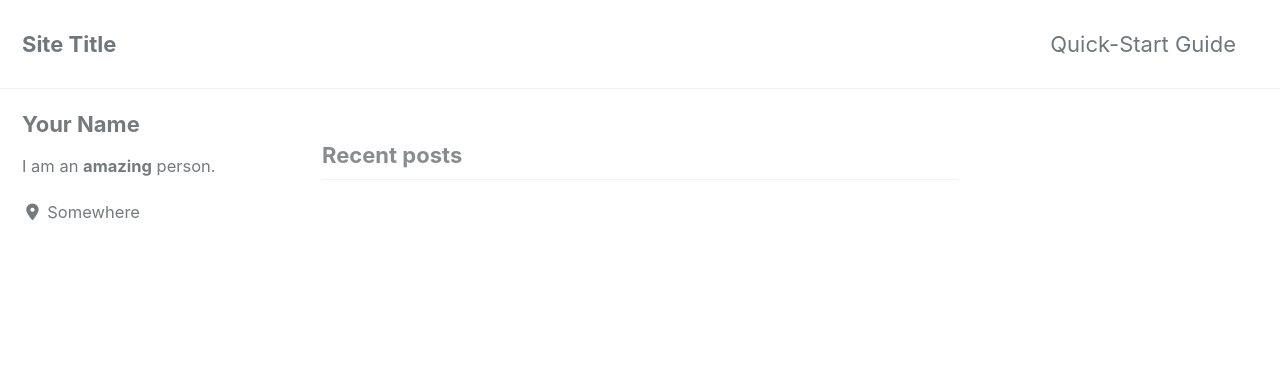
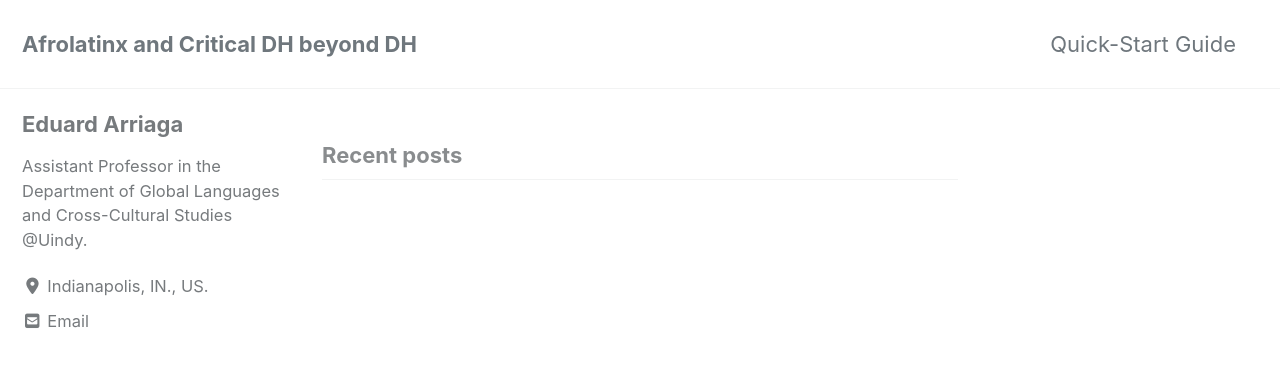
Before and after one commit to edyarr/edyarr.github.io, a Jekyll site: the page built from index.html, in a window 1280 px wide and 900 px high. Shown: the top 367 px of the window. Built offline with Jekyll 4.4.1, drawn with Linux system fonts in a browser that asks for light colours; cached includes are drawn as plain includes; nearby versions of some CDN libraries; the list of posts is cut into pages by our own code; some of the changed text lies outside the part shown.

Commit message:
Change to config file

```diff
--- a/_config.yml
+++ b/_config.yml
@@ -16,14 +16,14 @@ minimal_mistakes_skin    : "default" # "air", "aqua", "contrast", "dark", "dirt"
 
 # Site Settings
 locale                   : "en-US"
-title                    : "Site Title"
+title                    : "Afrolatinx and Critical DH beyond DH"
 title_separator          : "-"
 subtitle                 : # site tagline that appears below site title in masthead
-name                     : "Your Name"
-description              : "An amazing website."
+name                     : "Eduard Arriaga"
+description              : "This is a space to publish my research on Afrolatinx culture and DH, as well as to discuss issues and topics related to critical DH, black DH, and what I would call communitarian DH (DH done by communities beyond the academe)."
 url                      : # the base hostname & protocol for your site e.g. "https://mmistakes.github.io"
 baseurl                  : # the subpath of your site, e.g. "/blog"
-repository               : # GitHub username/repo-name e.g. "mmistakes/minimal-mistakes"
+repository               : edyarr/edyarr.github.io
 teaser                   : # path of fallback teaser image, e.g. "/assets/images/500x300.png"
 logo                     : # path of logo image to display in the masthead, e.g. "/assets/images/88x88.png"
 masthead_title           : # overrides the website title displayed in the masthead, use " " for no title
@@ -107,11 +107,11 @@ analytics:
 
 # Site Author
 author:
-  name             : "Your Name"
+  name             : "Eduard Arriaga"
   avatar           : # path of avatar image, e.g. "/assets/images/bio-photo.jpg"
-  bio              : "I am an **amazing** person."
-  location         : "Somewhere"
-  email            :
+  bio              : "Assistant Professor in the Department of Global Languages and Cross-Cultural Studies @Uindy."
+  location         : "Indianapolis, IN., US."
+  email            : "arriagae@uindy.edu"
   links:
     - label: "Email"
       icon: "fas fa-fw fa-envelope-square"
@@ -119,13 +119,13 @@ author:
     - label: "Website"
       icon: "fas fa-fw fa-link"
       # url: "https://your-website.com"
-    - label: "Twitter"
+    - label: "@eduard_arriaga"
       icon: "fab fa-fw fa-twitter-square"
       # url: "https://twitter.com/"
     - label: "Facebook"
       icon: "fab fa-fw fa-facebook-square"
       # url: "https://facebook.com/"
-    - label: "GitHub"
+    - label: "edyarr"
       icon: "fab fa-fw fa-github"
       # url: "https://github.com/"
     - label: "Instagram"
@@ -292,3 +292,11 @@ defaults:
       comments: # true
       share: true
       related: true
+
+  # _pages
+  - scope:
+      path: ""
+      type: pages
+    values:
+      layout: single
+      author_profile: true
```
